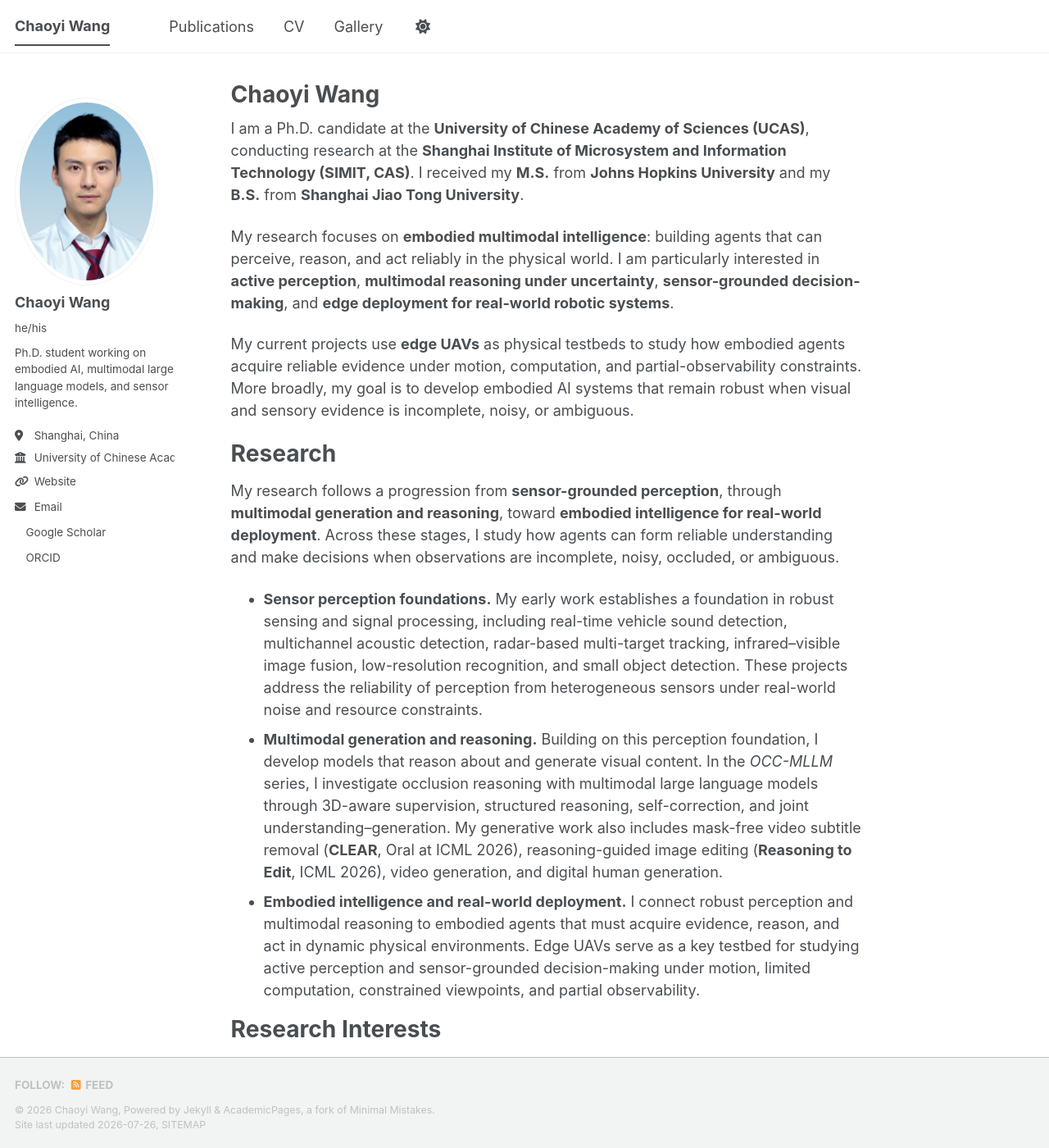
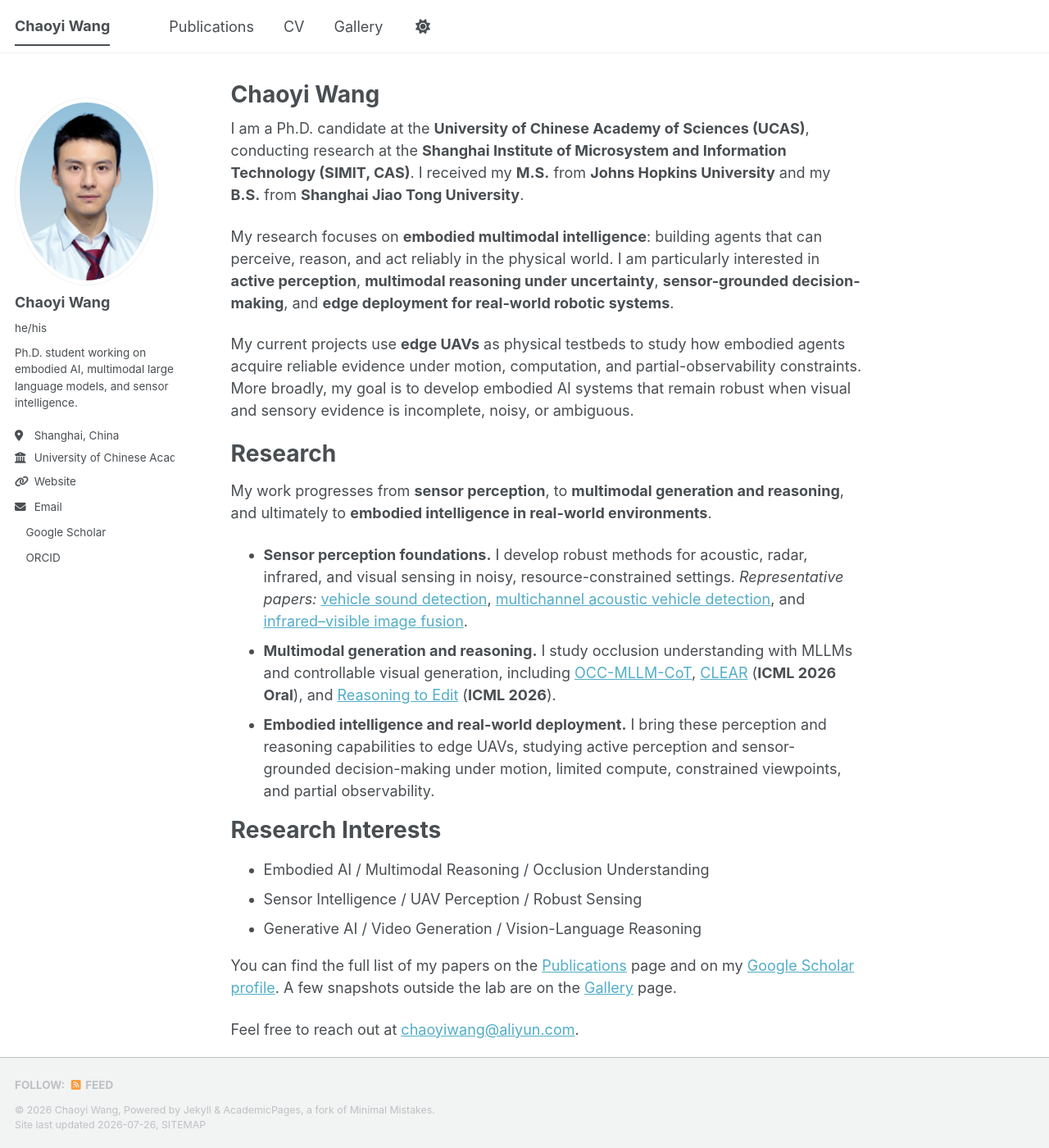
Before and after one commit to chaoyiwang09/chaoyiwang09.github.io, a Jekyll site: the page built from _pages/about.md, in a window 1280 px wide and 1400 px high. Shown: the whole window at 82% size. Built offline with Jekyll 4.4.1, drawn with Linux system fonts in a browser that asks for light colours; a style sheet for code colours, icons or effects is not loaded.

Commit message:
Update about.md

```diff
--- a/_pages/about.md
+++ b/_pages/about.md
@@ -16,11 +16,11 @@
 
 Research
 ======
-My research follows a progression from **sensor-grounded perception**, through **multimodal generation and reasoning**, toward **embodied intelligence for real-world deployment**. Across these stages, I study how agents can form reliable understanding and make decisions when observations are incomplete, noisy, occluded, or ambiguous.
+My work progresses from **sensor perception**, to **multimodal generation and reasoning**, and ultimately to **embodied intelligence in real-world environments**.
 
-- **Sensor perception foundations.** My early work establishes a foundation in robust sensing and signal processing, including real-time vehicle sound detection, multichannel acoustic detection, radar-based multi-target tracking, infrared–visible image fusion, low-resolution recognition, and small object detection. These projects address the reliability of perception from heterogeneous sensors under real-world noise and resource constraints.
-- **Multimodal generation and reasoning.** Building on this perception foundation, I develop models that reason about and generate visual content. In the *OCC-MLLM* series, I investigate occlusion reasoning with multimodal large language models through 3D-aware supervision, structured reasoning, self-correction, and joint understanding–generation. My generative work also includes mask-free video subtitle removal (**CLEAR**, Oral at ICML 2026), reasoning-guided image editing (**Reasoning to Edit**, ICML 2026), video generation, and digital human generation.
-- **Embodied intelligence and real-world deployment.** I connect robust perception and multimodal reasoning to embodied agents that must acquire evidence, reason, and act in dynamic physical environments. Edge UAVs serve as a key testbed for studying active perception and sensor-grounded decision-making under motion, limited computation, constrained viewpoints, and partial observability.
+- **Sensor perception foundations.** I develop robust methods for acoustic, radar, infrared, and visual sensing in noisy, resource-constrained settings. *Representative papers:* [vehicle sound detection](/publication/2022-vehicle-sound-detection), [multichannel acoustic vehicle detection](/publication/2024-multichannel-acoustic-vehicles), and [infrared–visible image fusion](/publication/2024-b2mfuse).
+- **Multimodal generation and reasoning.** I study occlusion understanding with MLLMs and controllable visual generation, including [OCC-MLLM-CoT](/publication/2025-occ-mllm-cot), [CLEAR](/publication/2026-clear) (**ICML 2026 Oral**), and [Reasoning to Edit](/publication/2025-reasoning-to-edit) (**ICML 2026**).
+- **Embodied intelligence and real-world deployment.** I bring these perception and reasoning capabilities to edge UAVs, studying active perception and sensor-grounded decision-making under motion, limited compute, constrained viewpoints, and partial observability.
 
 Research Interests
 ======
```
